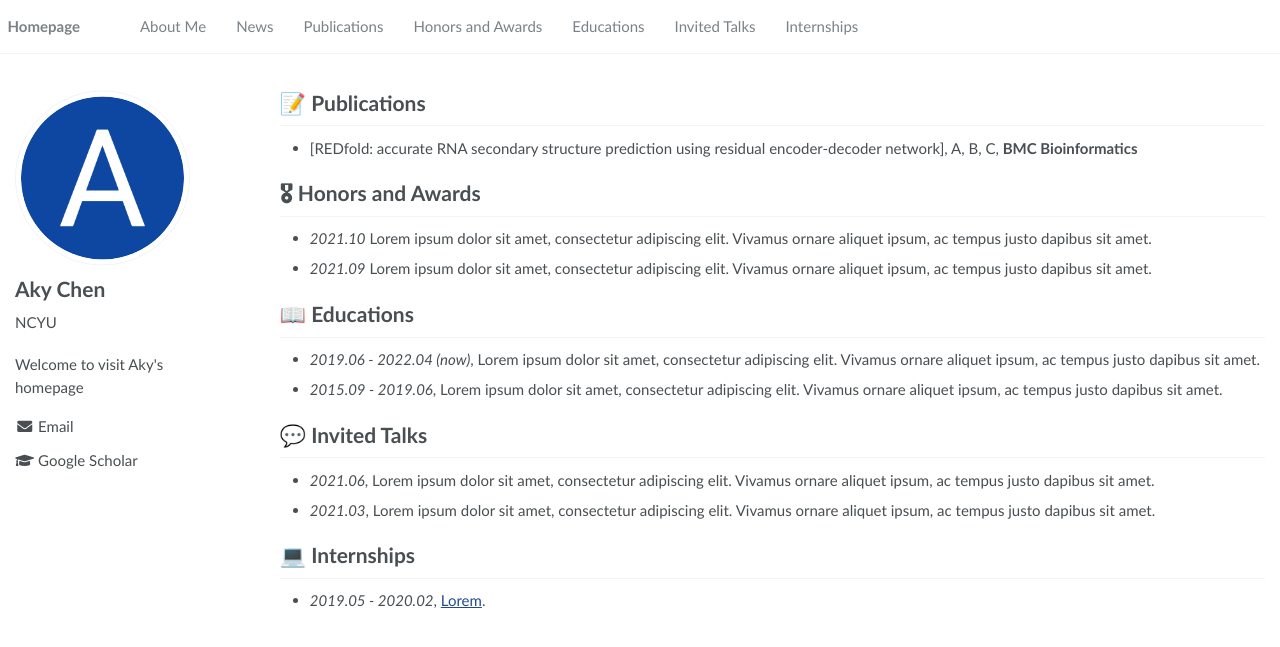
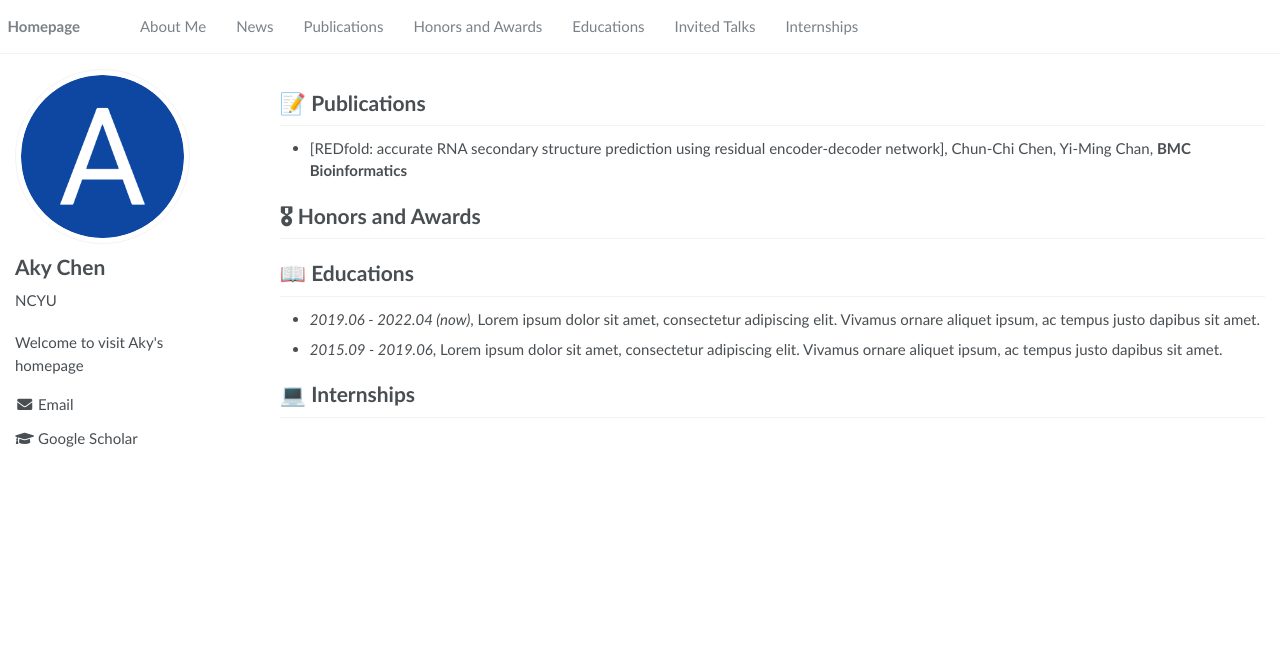
Before and after one commit to aky3100/aky3100.github.io, a Jekyll site: the page built from _pages/about.md, in a window 1280 px wide. Shown: the top 647 px of the page. Built offline with Jekyll 4.4.1, drawn with Linux system fonts in a browser that asks for light colours.

Commit message:
Update about.md

```diff
--- a/_pages/about.md
+++ b/_pages/about.md
@@ -22,22 +22,18 @@ redirect_from:
 
 
 # 📝 Publications
-- [REDfold: accurate RNA secondary structure prediction using residual encoder-decoder network], A, B, C, **BMC Bioinformatics**
+- [REDfold: accurate RNA secondary structure prediction using residual encoder-decoder network], Chun-Chi Chen, Yi-Ming Chan, **BMC Bioinformatics**
 
 
 
 
 # 🎖 Honors and Awards
-- *2021.10* Lorem ipsum dolor sit amet, consectetur adipiscing elit. Vivamus ornare aliquet ipsum, ac tempus justo dapibus sit amet.
-- *2021.09* Lorem ipsum dolor sit amet, consectetur adipiscing elit. Vivamus ornare aliquet ipsum, ac tempus justo dapibus sit amet.
+
 
 # 📖 Educations
 - *2019.06 - 2022.04 (now)*, Lorem ipsum dolor sit amet, consectetur adipiscing elit. Vivamus ornare aliquet ipsum, ac tempus justo dapibus sit amet.
 - *2015.09 - 2019.06*, Lorem ipsum dolor sit amet, consectetur adipiscing elit. Vivamus ornare aliquet ipsum, ac tempus justo dapibus sit amet.
 
-# 💬 Invited Talks
-- *2021.06*, Lorem ipsum dolor sit amet, consectetur adipiscing elit. Vivamus ornare aliquet ipsum, ac tempus justo dapibus sit amet.
-- *2021.03*, Lorem ipsum dolor sit amet, consectetur adipiscing elit. Vivamus ornare aliquet ipsum, ac tempus justo dapibus sit amet.
+
 
 # 💻 Internships
-- *2019.05 - 2020.02*, [Lorem](https://github.com/).
```
